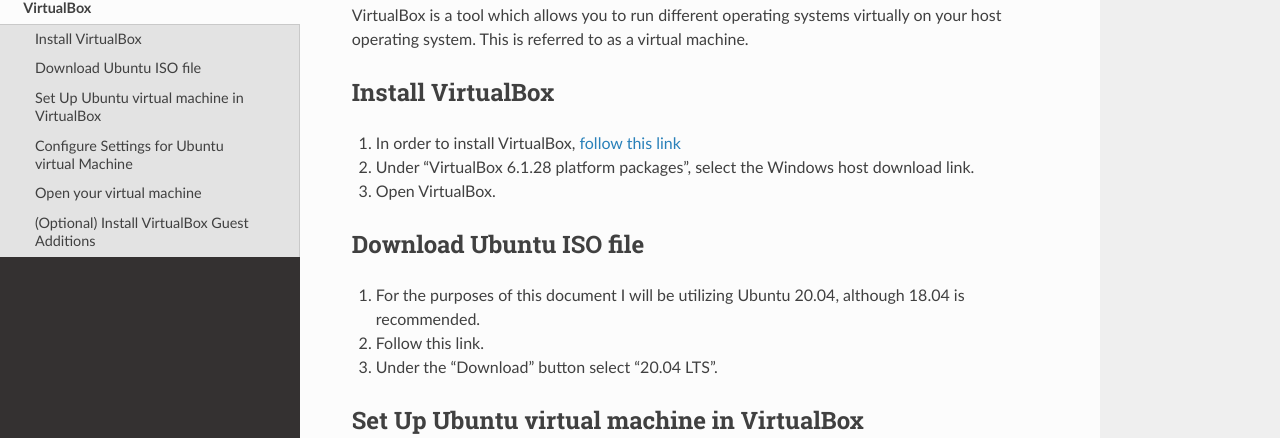
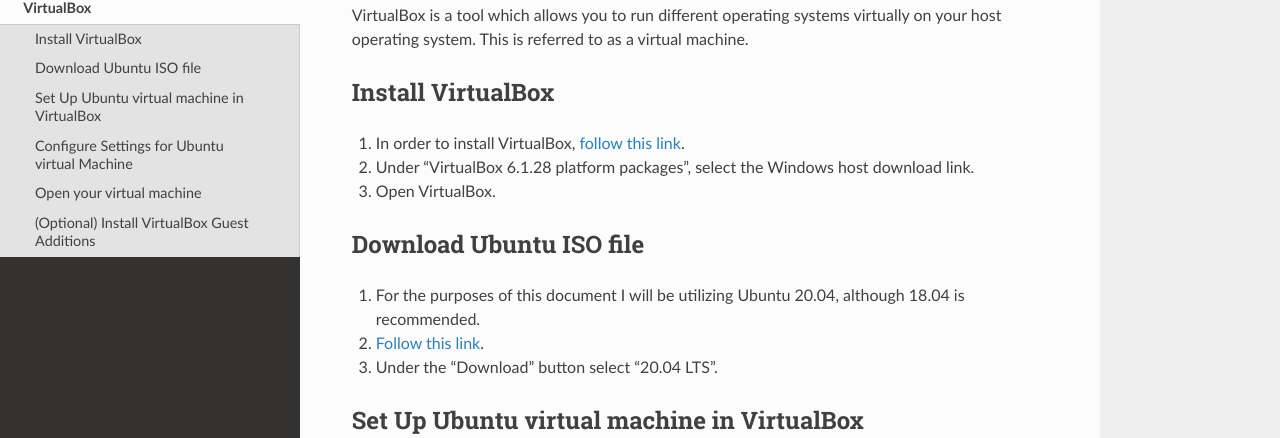
Before and after one commit to SivanuHappy/readthedocsrepo, a Sphinx documentation site: the page built from docs/source/venv-ubuntu.rst, in a window 1280 px wide and 900 px high. Shown: the part 156-594 px from the top of the window. Built offline with Sphinx 7.4.7 and the Read the Docs theme 2.0.0, drawn with Linux system fonts in a browser that asks for light colours.

```diff
--- a/docs/source/venv-ubuntu.rst
+++ b/docs/source/venv-ubuntu.rst
@@ -6,7 +6,7 @@ VirtualBox is a tool which allows you to run different operating systems virtual
 Install VirtualBox
 ---------------------
 
-1. In order to install VirtualBox, `follow this link <https://www.virtualbox.org/wiki/Downloads>`_
+1. In order to install VirtualBox, `follow this link <https://www.virtualbox.org/wiki/Downloads>`_.
 2. Under “VirtualBox 6.1.28 platform packages”, select the Windows host download link.
 3. Open VirtualBox.
 
@@ -14,7 +14,7 @@ Download Ubuntu ISO file
 ------------------------------------
 
 1. For the purposes of this document I will be utilizing Ubuntu 20.04, although 18.04 is recommended.
-2. Follow this link.
+2. `Follow this link <https://ubuntu.com/#download>`_.
 3. Under the "Download" button select "20.04 LTS".
 
 Set Up Ubuntu virtual machine in VirtualBox
```
